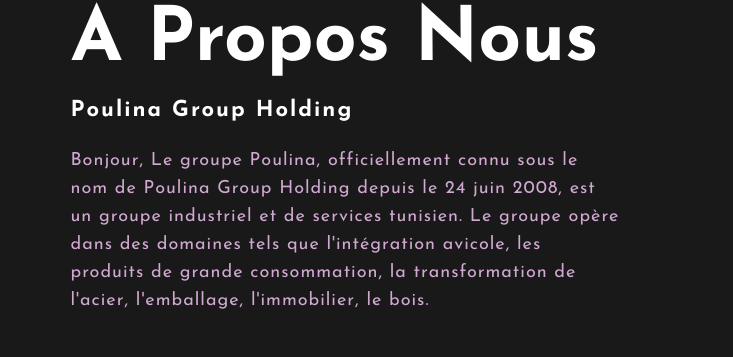
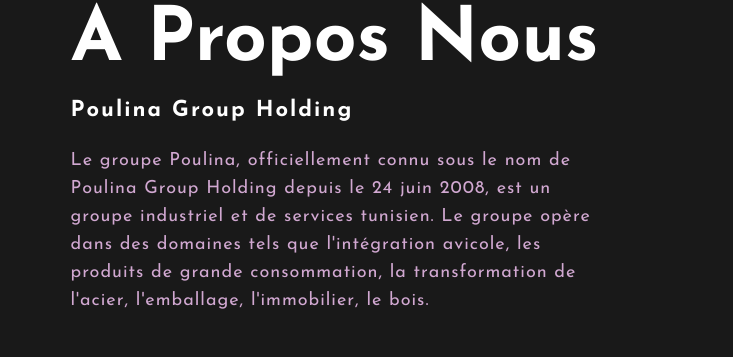
Before and after one commit to hass2001/app_test, a plain HTML site: page index.html in a window 1280 px wide. Shown: the part 896-1253 px from the top of the page, 547-1280 px from the left. Drawn offline with Linux system fonts and the light colour scheme.

Commit message:
Update index.html

```diff
--- a/index.html
+++ b/index.html
@@ -38,7 +38,7 @@
 			<div class="about-text">
 				<h2>A propos nous</h2>
 				<h5> Poulina Group Holding </h5>
-				<p> Bonjour, Le groupe Poulina, officiellement connu sous le nom de Poulina Group Holding depuis le 24 juin 2008, est un groupe industriel et de services tunisien.
+				<p> Le groupe Poulina, officiellement connu sous le nom de Poulina Group Holding depuis le 24 juin 2008, est un groupe industriel et de services tunisien.
 				Le groupe opère dans des domaines tels que l'intégration avicole, les produits de grande consommation, la transformation de l'acier, l'emballage, l'immobilier, le bois.</p>
 				<button type="button">contactez nous</button>
 			</div>
```
